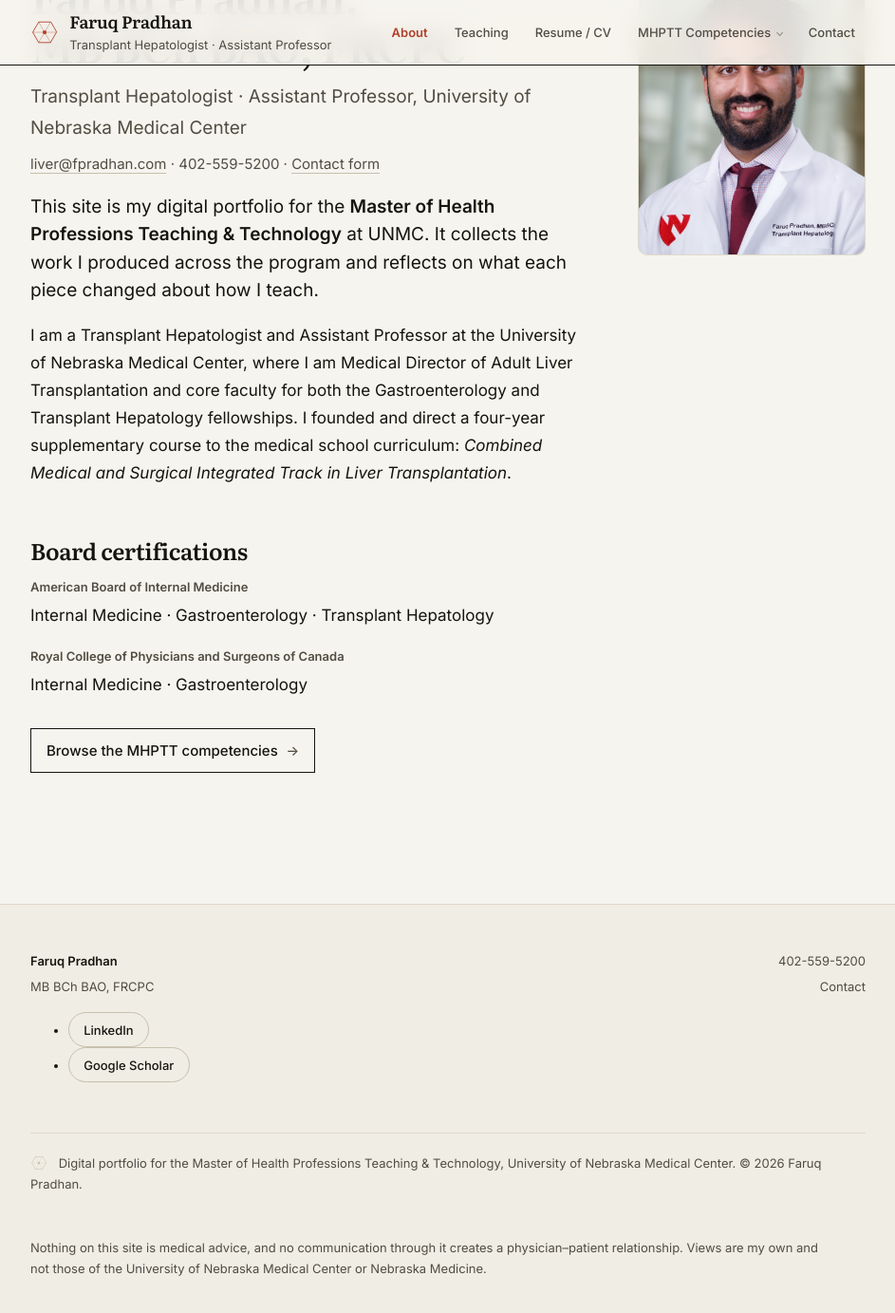
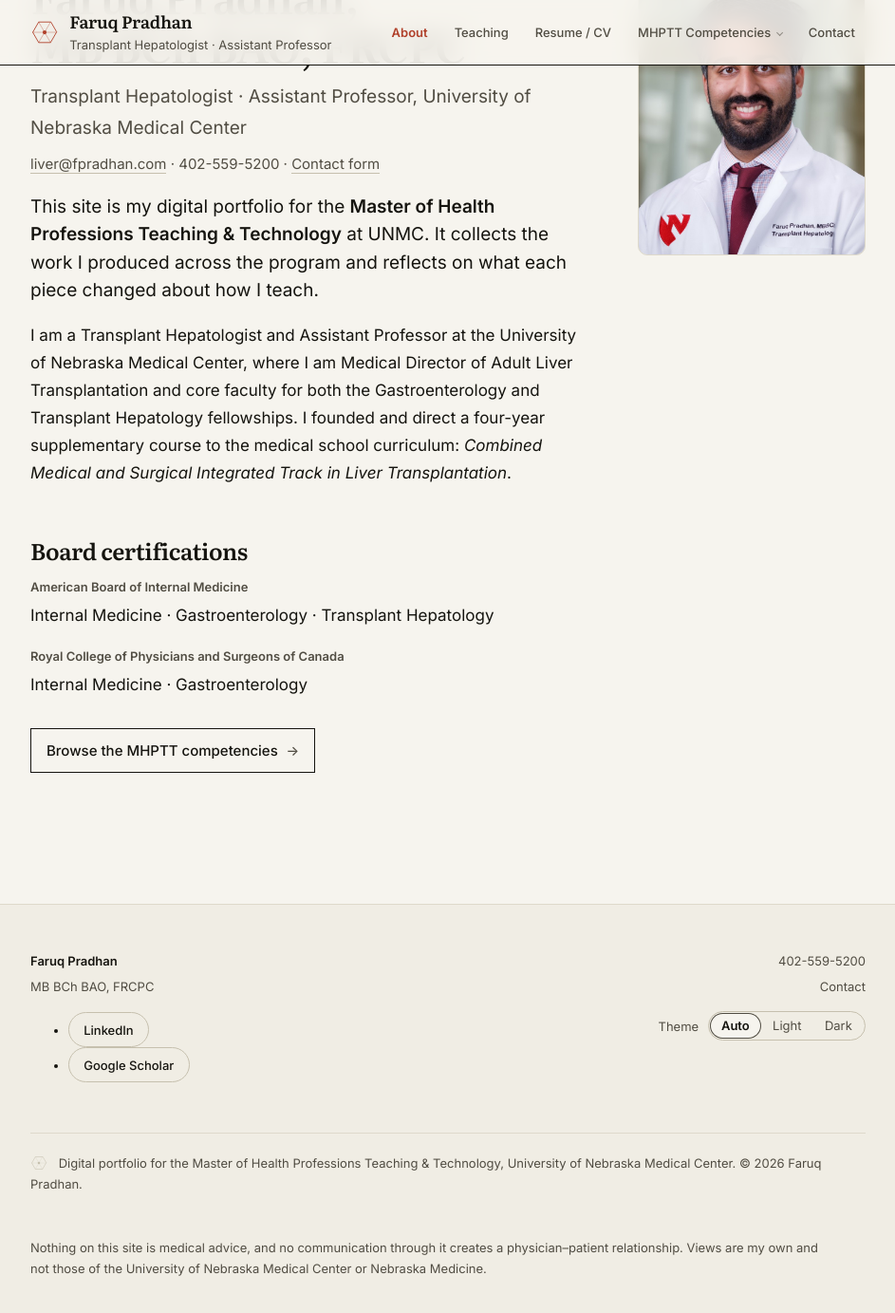
Before and after one commit to fpradhan/fpradhan.github.io, a Jekyll site: the page built from index.md, in a window 1280 px wide and 1400 px high, scrolled down 172 px. Shown: the top 1383 px of the window at 95% size, without its empty margins (168-1111 px from the left). Built offline with Jekyll 4.4.1, drawn with Linux system fonts in a browser that asks for light colours.

Commit message:
Add a Theme switch to the footer: Auto, Light, Dark
The site followed the device's light or dark setting with no way to
override it on the site. The footer now carries a three-way switch.
Auto is the default and keeps that behaviour; Light and Dark override it
in the visitor's own browser (localStorage "theme"), so nothing changes
for anyone else.

- A short script in head.html applies a saved choice before the page is
  drawn, so it never flashes the other palette, and points the browser's
  bar colour at the chosen palette.
- The dark palette now applies on screen only, from the system setting
  unless Light is chosen, or from Dark. Paper always prints light, which
  it did not before when printing from a device set to dark.
- color-scheme follows the choice, so form controls and scrollbars match.
- The switch is three native radios styled as one control: Tab reaches
  it, the arrow keys move between options, and focus shows an outline.
  It ships hidden and the script reveals it, so without JavaScript there
  is no dead control and the site follows the device as before.

Checked in Chromium on light and dark systems: each choice, a reload,
moving between pages, keyboard use, printing under Dark, storage blocked,
JavaScript off, and no sideways scroll from 320 to 1440px.

Co-Authored-By: Claude Opus 5.5 <noreply@anthropic.com>
Claude-Session: https://claude.ai/code/session_01SajNJDGDkt5q5fCgsPRcNk

```diff
--- a/_includes/footer.html
+++ b/_includes/footer.html
@@ -15,6 +15,14 @@
     <div class="footer-contact">
       {%- if site.phone %}<p>{{ site.phone }}</p>{% endif %}
       <p><a href="{{ '/contact/' | relative_url }}">Contact</a></p>
+      <div class="theme-switch" role="radiogroup" aria-labelledby="theme-label" hidden>
+        <span id="theme-label">Theme</span>
+        <span class="theme-options">
+          <label><input type="radio" name="theme" value="auto"><span>Auto<span class="sr-only">, following your device</span></span></label>
+          <label><input type="radio" name="theme" value="light"><span>Light</span></label>
+          <label><input type="radio" name="theme" value="dark"><span>Dark</span></label>
+        </span>
+      </div>
     </div>
 
     <p class="footer-note">
@@ -28,3 +36,25 @@
     not those of the University of Nebraska Medical Center or Nebraska Medicine.</p>
   </div>
 </footer>
+<script>
+/* Theme switch. The saved choice is already applied by the script in head.html;
+   this marks the current option, reveals the control, and saves a new choice in
+   this browser. If storage is blocked the choice still holds for this page. */
+(function () {
+  var box = document.querySelector('.theme-switch');
+  var theme = window.siteTheme;
+  if (!box || !theme) return;
+  var current = theme.saved === 'light' || theme.saved === 'dark' ? theme.saved : 'auto';
+  var input = box.querySelector('input[value="' + current + '"]');
+  if (input) input.checked = true;
+  box.hidden = false;
+  box.addEventListener('change', function (e) {
+    var t = e.target.value;
+    theme.apply(t);
+    try {
+      if (t === 'light' || t === 'dark') localStorage.setItem('theme', t);
+      else localStorage.removeItem('theme');
+    } catch (err) {}
+  });
+})();
+</script>
--- a/_includes/head.html
+++ b/_includes/head.html
@@ -23,6 +23,33 @@
 <meta name="theme-color" content="#131210" media="(prefers-color-scheme: dark)">
 
 {%- comment -%}
+  Colour theme. The stylesheet follows the device's light or dark setting unless
+  the visitor has picked Light or Dark with the switch in the footer. That choice
+  is kept in their browser only (localStorage "theme") and applied here, before
+  anything is drawn, so a saved choice never flashes the other palette first. It
+  also points the browser's own bar colour at the chosen palette.
+{%- endcomment -%}
+<script>
+(function () {
+  var root = document.documentElement;
+  var bar = { light: '#f6f4ee', dark: '#131210' };
+  function apply(t) {
+    if (t === 'light' || t === 'dark') root.setAttribute('data-theme', t);
+    else root.removeAttribute('data-theme');
+    var metas = document.querySelectorAll('meta[name="theme-color"]');
+    for (var i = 0; i < metas.length; i++) {
+      var own = /dark/.test(metas[i].getAttribute('media') || '') ? bar.dark : bar.light;
+      metas[i].setAttribute('content', bar[t] || own);
+    }
+  }
+  var saved = null;
+  try { saved = localStorage.getItem('theme'); } catch (e) {}
+  apply(saved);
+  window.siteTheme = { apply: apply, saved: saved };
+})();
+</script>
+
+{%- comment -%}
   jekyll-seo-tag writes <title>, description, canonical, Open Graph, Twitter card
   and JSON-LD from _config.yml and the page front matter. Do not hand-write those
   tags here as well or they will be emitted twice.
--- a/assets/css/style.css
+++ b/assets/css/style.css
@@ -83,8 +83,12 @@
   --radius-sm:6px;
 }
 
-@media (prefers-color-scheme:dark){
-  :root{
+/* Dark palette, on screen only, so paper always prints light. It applies when
+   the device is set to dark, unless the visitor has picked Light with the switch
+   in the footer, and whenever they have picked Dark. The two blocks hold the
+   same values; change them together. */
+@media screen and (prefers-color-scheme:dark){
+  :root:not([data-theme="light"]){
     --bg:#131210;
     --surface:#1b1a16;
     --surface-2:#23211c;
@@ -98,6 +102,26 @@
     --focus:#7fc0d8;
   }
 }
+@media screen{
+  :root[data-theme="dark"]{
+    --bg:#131210;
+    --surface:#1b1a16;
+    --surface-2:#23211c;
+    --ink:#f0ece1;
+    --ink-soft:#b2ac9d;
+    --ink-faint:#8f887a;
+    --rule:#2b2924;
+    --rule-strong:#3d3a32;
+    --accent:#e88267;
+    --accent-wash:#241a16;
+    --focus:#7fc0d8;
+  }
+}
+/* Which palette the browser's own controls and scrollbars should match. The
+   color-scheme meta tag in head.html covers the moment before this file loads. */
+:root{color-scheme:light dark}
+:root[data-theme="light"]{color-scheme:light}
+:root[data-theme="dark"]{color-scheme:dark}
 
 /* --------------------------------------------------------------- Reset */
 
@@ -390,9 +414,10 @@ main{flex:1 0 auto;padding:4.5rem 0 6rem}
 }
 /* Photographs sit slightly quieter in the dark theme, where a bright frame
    otherwise glares against the warm dark ground. */
-@media (prefers-color-scheme:dark){
-  .figure img{filter:brightness(.92) contrast(1.02)}
+@media screen and (prefers-color-scheme:dark){
+  :root:not([data-theme="light"]) .figure img{filter:brightness(.92) contrast(1.02)}
 }
+@media screen{ :root[data-theme="dark"] .figure img{filter:brightness(.92) contrast(1.02)} }
 
 /* Several images together — module screens, presentation stills. */
 .gallery{display:grid;gap:1.25rem;margin:0 0 2rem;
@@ -420,7 +445,10 @@ main{flex:1 0 auto;padding:4.5rem 0 6rem}
 }
 .portrait figcaption{font-size:var(--t-sm);color:var(--ink-soft);
   margin-top:.6rem;line-height:1.55}
-@media (prefers-color-scheme:dark){ .portrait img{filter:brightness(.94)} }
+@media screen and (prefers-color-scheme:dark){
+  :root:not([data-theme="light"]) .portrait img{filter:brightness(.94)}
+}
+@media screen{ :root[data-theme="dark"] .portrait img{filter:brightness(.94)} }
 @media (max-width:900px){
   .hero{grid-template-columns:1fr;gap:2rem}
   .portrait{max-width:clamp(13rem,30vw,16rem);order:-1}
@@ -833,6 +861,28 @@ code{font-size:.85em;background:var(--surface-2);padding:.15em .38em;
   .footer-contact{text-align:left}
 }
 
+/* Theme switch, in the footer. Auto follows the device; Light and Dark override
+   it in this browser only. The markup ships hidden and the script beneath it
+   reveals it, so a visitor without JavaScript never sees a control that cannot
+   work. */
+.theme-switch{display:flex;align-items:center;justify-content:flex-end;gap:.6rem;
+  margin-top:.9rem}
+.theme-switch[hidden]{display:none}
+.theme-options{display:inline-flex;gap:2px;padding:2px;
+  border:1px solid var(--rule-strong);border-radius:999px}
+.theme-options label{position:relative;display:block;cursor:pointer}
+/* The radios stay in the page, invisible, so the group keeps its keyboard
+   behaviour: Tab reaches it and the arrow keys move between the options. */
+.theme-options input{position:absolute;inset:0;width:100%;height:100%;margin:0;
+  opacity:0;cursor:pointer}
+.theme-options label > span{display:block;padding:.15rem .7rem;border-radius:999px;
+  color:var(--ink-soft);line-height:1.6}
+.theme-options label:hover > span{color:var(--ink)}
+.theme-options input:checked + span{color:var(--ink);font-weight:600;
+  background:var(--bg);box-shadow:0 0 0 1px var(--ink-soft)}
+.theme-options input:focus-visible + span{outline:2px solid var(--focus);outline-offset:2px}
+@media (max-width:640px){ .theme-switch{justify-content:flex-start} }
+
 /* --------------------------------------------------------------- Error */
 
 .error-page{text-align:center;padding:2rem 0 0;max-width:44ch;margin-inline:auto}
```
Also changed, not shown: README.md.
